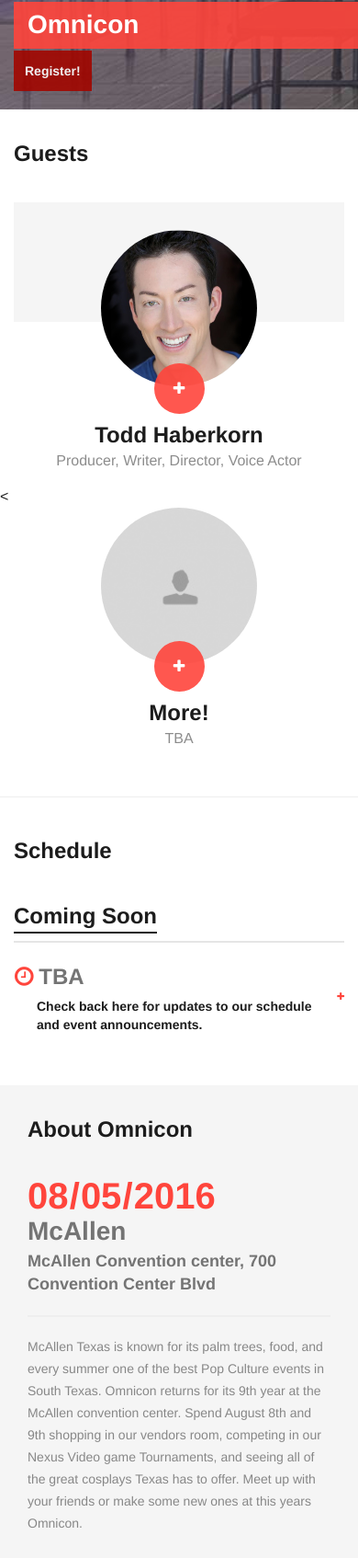
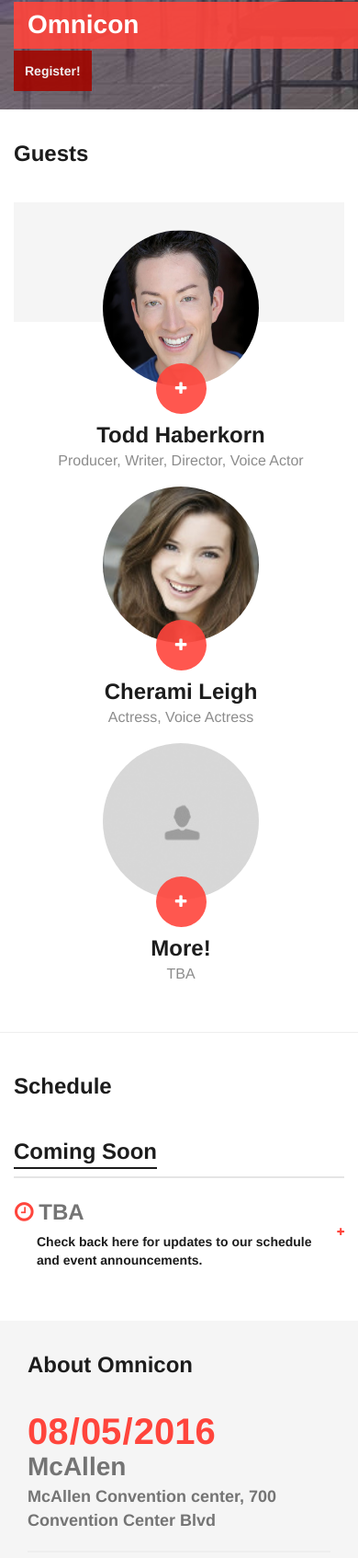
Before and after one commit to bentsea/Omnicon2016, a Jekyll site: the page built from index.html, in a window 390 px wide, cut to the strip 781-2475 px from the top of the page. Shown: the whole strip at 92% size. Built offline with Jekyll 4.4.1, drawn with Linux system fonts in a browser that asks for light colours.

```diff
--- a/css/style.css
+++ b/css/style.css
@@ -1,3 +1,16 @@
+/* centered columns styles */
+.row-centered {
+    text-align:center;
+}
+.col-centered {
+    display:inline-block;
+    float:none;
+    /* reset the text-align */
+    text-align:left;
+    /* inline-block space fix */
+    margin-right:-4px;
+}
+
 blockquote {
   border: none;
   display: table;
--- a/index.html
+++ b/index.html
@@ -120,8 +120,8 @@ image: /img/meta/omniocn-2016-teaser-fn-cover.png
                     <h2><a href="#speakers" class="roll">Guests</a></h2>
                 </header>
                 <section class="speakers background-stripe">
-                    <div class="row">
-                        <div class="col-md-3 col-sm-3 col-sm-offset-3">
+                    <div class="row row-centered">
+                        <div class="col-md-3 col-sm-3 col-centered">
                             <div class="speaker">
                                 <aside class="image">
                                     <div class="plus-wrapper" data-toggle="modal" data-target="#modal1">
@@ -133,10 +133,22 @@ image: /img/meta/omniocn-2016-teaser-fn-cover.png
                                 <h4>Producer, Writer, Director, Voice Actor</h4>
                             </div><!-- .speaker -->
                         </div><!-- .col-md-3 -->
-                        <<div class="col-md-3 col-sm-3">
+                        <div class="col-md-3 col-sm-3 col-centered">
                             <div class="speaker">
                                 <aside class="image">
                                     <div class="plus-wrapper" data-toggle="modal" data-target="#modal2">
+                                        <div class="plus"><i class="fa fa-plus"></i></div>
+                                    </div>
+                                    <img src="/img/headshots/headshot_cherami_leigh_thumbnail.jpg" alt="">
+                                </aside>
+                                <h3>Cherami Leigh</h3>
+                                <h4>Actress, Voice Actress</h4>
+                            </div>
+                        </div>
+                        <div class="col-md-3 col-sm-3 col-centered">
+                            <div class="speaker">
+                                <aside class="image">
+                                    <div class="plus-wrapper" data-toggle="modal" data-target="#modal3">
                                         <div class="plus"><i class="fa fa-plus"></i></div>
                                     </div>
                                     <img src="/img/speaker-02.png" alt="">
@@ -609,12 +621,12 @@ image: /img/meta/omniocn-2016-teaser-fn-cover.png
                 <div class="speaker-wrapper">
                     <div class="speaker">
                         <aside class="image">
-                            <img src="/img/speaker-02.png" alt="">
+                            <img src="/img/headshots/headshot_cherami_leigh_thumbnail.jpg" alt="">
                         </aside>
                     </div><!-- .speaker -->
                     <div class="speaker-name">
-                        <h1>Mellanie Pearl</h1>
-                        <h2>Freelance Designer</h2>
+                        <h1>Cherami Leigh</h1>
+                        <h2>Actress, Voice Actress</h2>
                     </div>
                 </div>
             </div><!-- .modal-header -->
@@ -622,14 +634,18 @@ image: /img/meta/omniocn-2016-teaser-fn-cover.png
                 <div class="row">
                     <div class="col-md-3 col-sm-3">
                         <div class="social">
-                            <a href="https://www.facebook.com/Omniconconvention">Facebook</a>
-                            <a href="#">Twitter</a>
-                            <a href="#">YouTube</a>
+                            <a href="https://www.facebook.com/cherami.leigh">Facebook</a>
+                            <a href="https://twitter.com/cheramileigh">Twitter</a>
+                            <a href="https://www.youtube.com/watch?v=Sagg08DrO5U&feature=youtu.be">YouTube</a>
                         </div>
                     </div>
                     <div class="col-md-9 col-sm-9">
                         <h3>About me</h3>
-                        <p>Duis vel aliquet nibh. Duis nec ultricies purus. Donec hendrerit eget turpis in fringilla. Vivamus vitae feugiat sapien. Donec semper ligula non cursus maximus. Donec congue id ligula at ornare. Vestibulum ante ipsum primis in faucibus orci luctus et ultrices posuere cubilia Curae</p>
+                        <p>Cherami Leigh has been in the industry for 20 years. She has been in over 75 commercials, and has worked on over 100 anime projects including "Lucy" in Fairy Tail, "Asuna" in Sword Art Online, "Road" in D. Grayman, "Lizzie" in Black Butler, "Mai" in Ghost Hunt, and "Patty" in Soul Eater and has worked on over 20 video games- including Borderlands 2- in which she plays the popular DLC- Gaige.</p>
+
+                        <p>She has also been announced to be playing "Sailor Venus" in Sailor Moon,"Mika" in Psycho Pass, Kajun in "BlazBlue" and Komaru Naegi in the latest installment of the "Dangan Ronpa" series. She is a series regular on the Sprout hit- "Zou", a lead role in the animated feature "Ribbit" has guest starred on "Doc McStuffins" and plays "Peanut Big Top" in the La La Loopsy Girls. She starred in Shane Dawson's "Not Cool" and the Starz Original Series "The Chair."</p>
+
+                        <p>She has appeared in the Emmy Award Winning "Temple Grandin", as well as "Friday Night Lights," "The Deep End," "Chase," "Shameless," "Bones" and "Longmire" to name a few. She worked on "Fast Food Nation," with Richard Linklater, "The Hottest State," with Ethan Hawke, "The Mist," with Frank Darabont among others. She also stars in the recently released faith based drama "Beyond the Farthest Star." She also starred in and produced two seasons of the award winning webseries "Throwing Stones." She has other projects in various stages of production she is excited to share!</p>
                     </div>
                 </div>
             </div><!-- .modal-body -->
@@ -637,17 +653,17 @@ image: /img/meta/omniocn-2016-teaser-fn-cover.png
                 <div class="speak">
                   <div class="row">
                       <div class="col-md-8 col-sm-7">
-                            <div class="title"><h3>Lorem ipsum dolor sit amet, consectetur adipiscing elit.</h3></div>
+                          <div class="title"><h3>Get ready for AWESOME...</h3></div>
                       </div>
                       <div class="col-md-4 col-sm-5">
                           <div class="date-time">
                               <div class="date">
                                   <i class="fa fa-calendar"></i>
-                                    <figure>Monday, September 26</figure>
+                                  <figure>Omnicon</figure>
                               </div>
                               <div class="time">
                                   <i class="fa fa-clock-o"></i>
-                                    <figure>08:00</figure>
+                                  <figure>08 / 05 / 2016</figure>
                               </div>
                           </div>
                       </div>
```
Also changed, not shown: img/headshots/headshot_cherami_leigh_thumbnail.jpg (added). Lines whose indentation alone changed are shown as unchanged.
